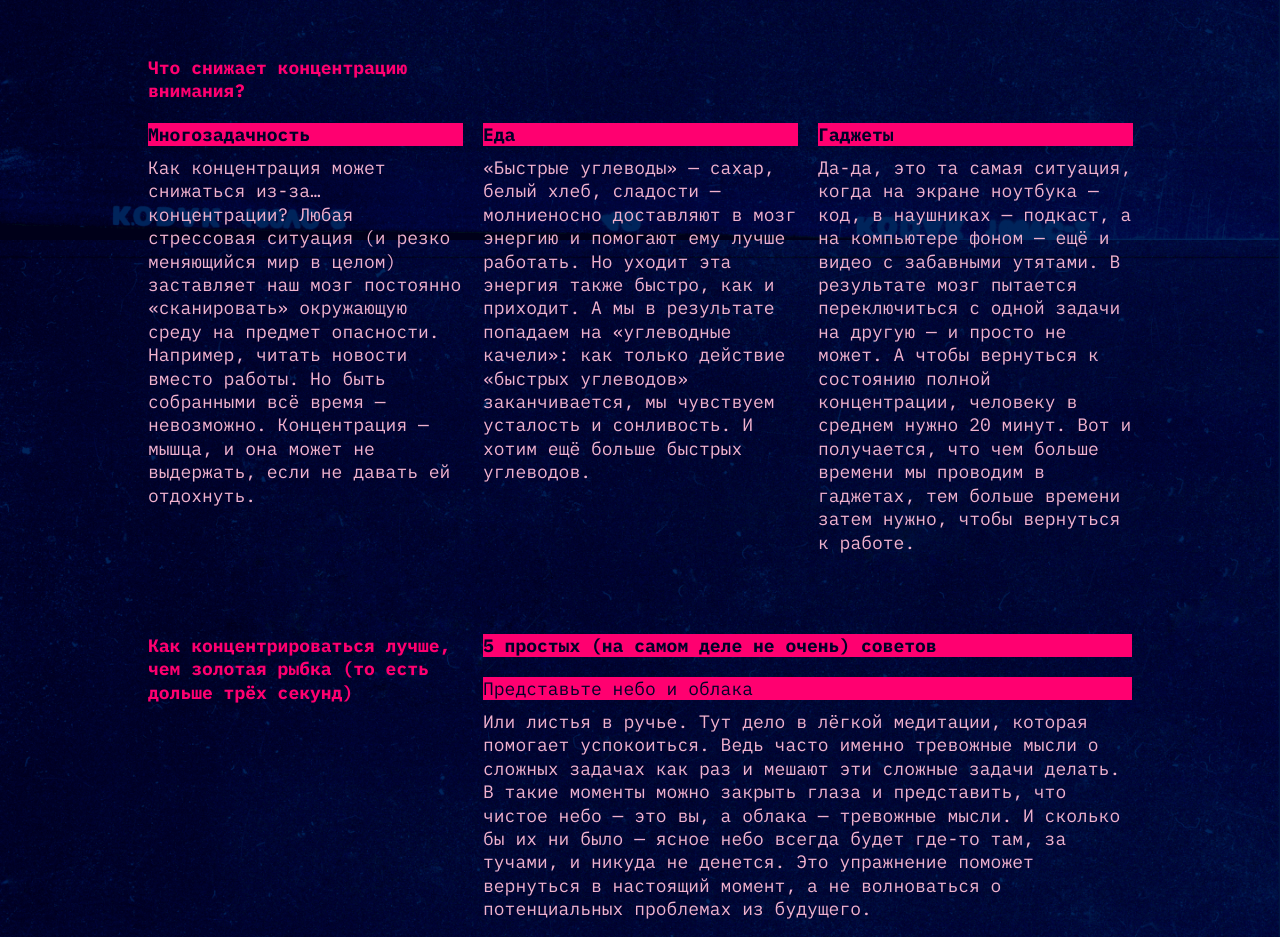
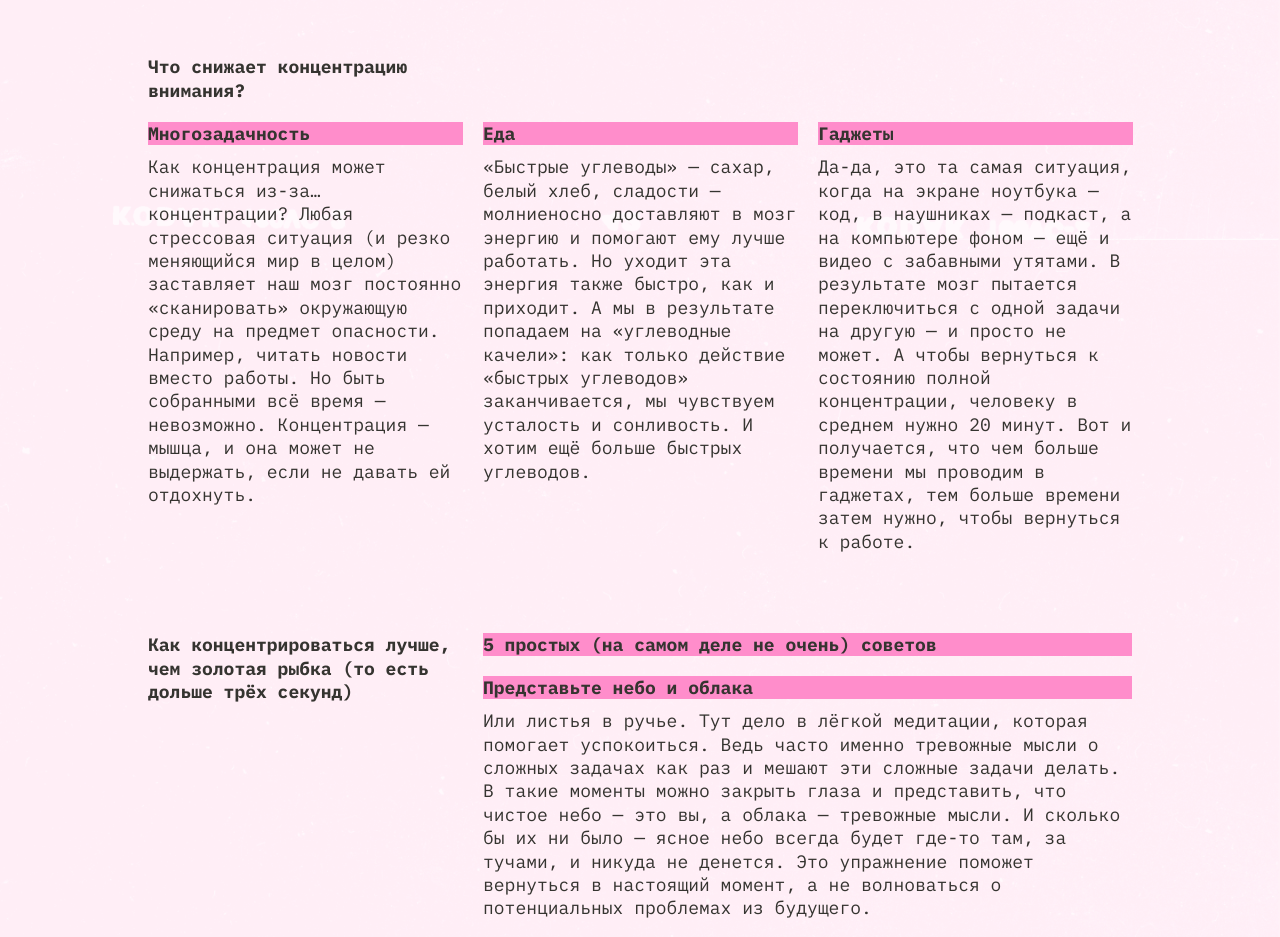
Before and after one commit to nomane1402/slozhno-sosredotochitsya-fd, a plain HTML site: page index.html in a window 1280 px wide. Shown: the part 1360-2297 px from the top of the page. Drawn offline with Linux system fonts and the light colour scheme.

Commit message:
final boss

```diff
--- a/index.html
+++ b/index.html
@@ -59,7 +59,7 @@
       <section class="section why">
         <h2 class="question">Почему сосредоточиться так сложно</h2>
         <ul class="blocks">
-          <li class="block multitasking">
+          <li class="block">
             <h3 class="block__title title-decor">Многозадачность</h3>
               <p class="block__text">Особенно сложно сосредоточиться, когда задач много и все они — важные.
               Где же легендарная многозадачность, когда она так нужна вам (и всем нанимающим менеджерам этого мира)?
@@ -68,7 +68,7 @@
               А когда в поле внимания попадает несколько важных задач, организм паникует и выделяет кортизол и адреналин — «гормоны стресса».
               Из-за этого мы работаем невнимательно: ошибаемся и быстро устаём.</p>
           </li>
-          <li class="block dopamine">
+          <li class="block">
             <h3 class="block__title title-decor">Дофамин</h3>
               <p class="block__text">С гормонами стресса всё понятно, но дальше — ещё интереснее.
                 В нашей невозможности сосредоточиться замешана и полная противоположность стрессу — дофамин.
@@ -82,21 +82,21 @@
       <section class="section what">
         <h2 class="question">Что снижает концентрацию внимания?</h2>
         <ul class="blocks">
-          <li class="block multitasking">
+          <li class="block">
             <h3 class="block__title title-decor">Многозадачность</h3>
               <p class="block__text">Как концентрация может снижаться из-за… концентрации?
                 Любая стрессовая ситуация (и резко меняющийся мир в целом) заставляет наш мозг постоянно «сканировать» окружающую среду
                 на предмет опасности. Например, читать новости вместо работы. Но быть собранными всё время — невозможно.
                 Концентрация — мышца, и она может не выдержать, если не давать ей отдохнуть.</p>
           </li>
-          <li class="block food">
+          <li class="block">
             <h3 class="block__title title-decor">Еда</h3>
               <p class="block__text">«Быстрые углеводы» — сахар, белый хлеб, сладости — молниеносно доставляют в мозг энергию и помогают ему лучше работать.
                 Но уходит эта энергия также быстро, как и приходит. А мы в результате попадаем на «углеводные качели»:
                 как только действие «быстрых углеводов» заканчивается, мы чувствуем усталость и сонливость.
                 И хотим ещё больше быстрых углеводов.</p>
           </li>
-          <li class="block gadgets">
+          <li class="block">
             <h3 class="block__title title-decor">Гаджеты</h3>
             <p class="block__text">Да-да, это та самая ситуация, когда на экране ноутбука — код, в наушниках — подкаст,
               а на компьютере фоном — ещё и видео с забавными утятами.
@@ -108,10 +108,10 @@
       </section>
       <section class="section how">
         <h2 class="question">Как концентрироваться лучше, чем золотая рыбка (то есть дольше трёх секунд)</h2>
-        <article class="block adviсes">
+        <article class="adviсes">
           <h3 class="block__title title-decor">5 простых (на самом деле не очень) советов</h3>
           <ul class="blocks">
-            <li class="block advice sky">
+            <li class="block">
               <h4 class="title-decor">Представьте небо и облака</h4>
               <p class="block__text">Или листья в ручье. Тут дело в лёгкой медитации, которая помогает успокоиться.
                 Ведь часто именно тревожные мысли о сложных задачах как раз и мешают эти сложные задачи делать.
@@ -119,26 +119,26 @@
                 И сколько бы их ни было — ясное небо всегда будет где-то там, за тучами, и никуда не денется.
                 Это упражнение поможет вернуться в настоящий момент, а не волноваться о потенциальных проблемах из будущего.</p>
             </li>
-            <li class="block advice music">
+            <li class="block">
               <h4 class="title-decor">Включите музыку</h4>
               <p class="block__text">Но не любую, и не любимую. Любимая может быть связана с сильными положительными эмоциями, которые тоже очень сильно отвлекают.
                 Подойдёт тихая, спокойная, умеренно-ритмичная.
                 Можно вообще попробовать включить плейлист в «белым шумом» или нейромузыкой.</p>
             </li>
-            <li class="block advice walk">
+            <li class="block">
               <h4 class="title-decor">Прогуляйтесь</h4>
               <p class="block__text">Или даже пробегитесь. Лучше найти парк или лес: один эксперимент <a href="https://www.sciencedirect.com/science/article/abs/pii/S0272494415000328" class="link">показал</a>,
                 что созерцание природы повышает концентрацию, в то время как после просмотра городских пейзажей она наоборот понижается.
                 Можно совместить прогулку с физическими упражнениями или бегом — так в мозг поступит ещё больше кислорода и он будет лучше работать.
                 Но и простая двадцатиминутная прогулка — тоже отличный вариант.</p>
             </li>
-            <li class="block advice eat">
+            <li class="block">
               <h4 class="title-decor">Хорошо ешьте</h4>
               <p class="block__text">Мы — не ваша бабушка, но это правда важно. Выбирайте продукты, которые препятствуют резким скачкам сахара в крови.
                 Например, с высоким содержанием клетчатки:
                 овощи, ягоды, бобовые (нут, чечевица, фасоль), коричневый рис, хлеб из цельнозерновой пшеницы.</p>
             </li>
-            <li class="block advice read">
+            <li class="block">
               <h4 class="title-decor">Читайте</h4>
               <p class="block__text">Настоящие бумажные книги. Это правда помогает с концентрацией: чтобы прочитать пост в соцсети,
                 достаточно нескольких минут или даже секунд.
@@ -147,7 +147,7 @@
           </ul>
         </article>
       </section>
-      <article class="block pictures">
+      <section class="section pictures">
         <h3 class="block__title title-decor">А можно в картинках?</h3>
         <img
         class="image sunset"
@@ -179,7 +179,7 @@
         alt="Улица"
         loading="lazy"
         >
-    </article>
+    </section>
     </main>
     <footer class="footer decorated-zone">
       <h2 class="title">focus</h2>
--- a/styles/dark.css
+++ b/styles/dark.css
@@ -4,9 +4,23 @@
   переключая тему
 */
 
-:root.theme-dark {
+/* :root.theme-dark {
 
-}
+} */
+
+@media (prefers-color-scheme: dark) {
+  :root {
+    --accent-color: rgba(255, 0, 112, 1);
+    --logo-color: rgba(219, 0, 255, 1);
+    --text-color: rgba(241, 178, 206, 1);
+    --header-color: rgba(0, 0, 40, 1);
+    --corner-color: rgba(255, 0, 112, 1);
+    --transparent-corner-color: rgba(255, 0, 112, 0.4);
+    --background-color: rgba(0, 0, 40, 1);
+    --visiability: visible;
+    --background-image: url(../images/cover-image-dark.png);
+    }
+  }
 
 /* Остальные стили */
 
@@ -15,6 +29,14 @@
     Так стили написанные ниже будут иметь больший вес,
     чем стили в медиазапросе предпочтений пользователя
   */
-  background-image: url(../images/cover-image-dark.png);
+  --background-image: url(../images/cover-image-dark.png);
   background-attachment: fixed;
+  --accent-color: rgba(255, 0, 112, 1);
+  --logo-color: rgba(219, 0, 255, 1);
+  --text-color: rgba(241, 178, 206, 1);
+  --header-color: rgba(0, 0, 40, 1);
+  --corner-color: rgba(255, 0, 112, 1);
+  --transparent-corner-color: rgba(255, 0, 112, 0.4);
+  --background-color: rgba(0, 0, 40, 1);
+  --visiability: visible;
 }
--- a/styles/light.css
+++ b/styles/light.css
@@ -17,7 +17,7 @@
 
 /* Остальные стили */
 
-/* @media (prefers-color-scheme: light) {
+@media (prefers-color-scheme: light) {
 :root {
   --accent-color: rgba(255, 141, 203, 1);
   --logo-color: rgba(255, 194, 230, 1);
@@ -26,8 +26,9 @@
   --corner-color: rgba(53, 52, 48, 1);
   --transparent-corner-color: rgba(53, 52, 48, 0.4);
   --visiability: visible;
+  --background-image: url(../images/cover-image-light.png);
   }
-} */
+}
 /* Остальные стили */
 
 .page.theme_light {
@@ -35,7 +36,7 @@
     Так стили написанные ниже будут иметь больший вес,
     чем стили в медиазапросе предпочтений пользователя
   */
-  background-image: url(../images/cover-image-light.png);
+  --background-image: url(../images/cover-image-light.png);
   background-attachment: fixed;
   --accent-color: rgba(255, 141, 203, 1);
   --logo-color: rgba(255, 194, 230, 1);
--- a/styles/style.css
+++ b/styles/style.css
@@ -4,7 +4,7 @@
   /* сохраните в разметке и стилях класс page. На его основе работает скрипт. */
   min-width: 375px;
   max-width: 1024px;
-  background-image: url(../images/cover-image-dark.png);
+  background-image: var(--background-image);
   background-color: var(--background-color);
   background-position: center;
   background-size: cover;
@@ -77,7 +77,7 @@
   text-transform: lowercase;
   background-color: transparent;
   border: none;
-  padding: 0.5px 12px;
+  padding: 0px 12px 3px;
 }
 
 .header__theme-menu-button:hover {
@@ -129,12 +129,16 @@
   margin-block-end: 10px;
 }
 
-.block {
-  margin-block-end: 20px;
+.section:not(:first-child) {
+  margin-block-start: 50px;
 }
 
-.block__title {
-  margin-block-end: 10px;
+.section.why {
+  grid-auto-rows: min(244px);
+}
+
+.block:not(:last-child) {
+  margin-block-end: 20px;
 }
 
 .block__text {
@@ -143,6 +147,7 @@
   font-weight: 400;
   line-height: 23.4px;
   color: var(--text-color);
+  margin-block-start: 10px;
 }
 
 /* На случай добавления второго абзадца в блок */
@@ -215,10 +220,6 @@
 
   .main {
     margin: 40px 10px;
-  }
-
-  .section {
-    margin-block-end: 50px;
   }
 
   .question {
@@ -334,13 +335,15 @@
   .section {
     display: grid;
     gap: 20px;
-    margin-block-end: 80px;
+  }
+
+  .section:not(:first-child) {
+    margin-block-start: 80px;
   }
 
   .section.why {
     grid-template-columns: min(236px) 1fr;
     grid-template-rows: min(71px) 1fr;
-    margin-block-end: 60px;
   }
 
   .section.why .question {
@@ -366,6 +369,8 @@
   .section.what .blocks {
     grid-column: 1 / 3;
     grid-row: 2 / 3;
+    grid-auto-flow: row;
+    grid-auto-rows: 1fr;
   }
 
   .section.how {
@@ -379,23 +384,23 @@
     grid-row: 1 / 2;
   }
 
-  .section.how .block {
+  .section.how .adviсes {
     grid-column: 2 / 3;
     grid-row: 1 / 3;
   }
 
-  .block.pictures {
-    display: grid;
-    grid-template-columns: min(229px) min(230px) min(229px);
-    grid-template-rows: 1fr min(192px) min(230px) min(318px);
-    gap: 20px;
-    margin-block-start: 10px;
+  .section.how .block__title {
+    margin-block-end: 20px;
   }
 
   .pictures .block__title {
     grid-column: 1 / 4;
     grid-row: 1 / 2;
     margin-block-end: auto;
+  }
+
+  .image {
+    margin-block-end: 0;
   }
 
   .sunset {
@@ -409,14 +414,12 @@
     min-height: 441px;
     grid-column: 3 / 4;
     grid-row: 2 / span 2;
-    object-fit: cover;
   }
   .tape {
     max-width: 229px;
     min-height: 568px;
     grid-column: 1 / 2;
     grid-row: 3 / span 2;
-    object-fit: cover;
   }
   .books {
     max-width: 230px;
@@ -500,8 +503,7 @@
 
   .section.why {
     grid-template-columns: max(314.96px) 1fr;
-    grid-template-rows: 244px 244px;
-    margin-block-end: 80px;
+    grid-template-rows: 244px 1fr;
   }
 
   .section.what {
@@ -517,7 +519,7 @@
 
   .section.what .blocks {
     display: grid;
-    grid-auto-flow: column;
+    grid-auto-flow: row;
     gap: 20px;
     grid-column: 1 / 3;
     grid-row: 2 / 3;
@@ -533,11 +535,6 @@
   .section.how .question {
     grid-column: 1 / 2;
     grid-row: 1 / 2;
-  }
-
-  .section.how .advices {
-    grid-column: 2 / 3;
-    grid-row: 1 / 3;
   }
 
   .block.pictures {
--- a/styles/variables.css
+++ b/styles/variables.css
@@ -12,4 +12,5 @@
   --transparent-corner-color: rgba(255, 0, 112, 0.4);
   --background-color: rgba(0, 0, 40, 1);
   --visiability: visible;
+  --background-image: url(../images/cover-image-dark.png);
 }
```
